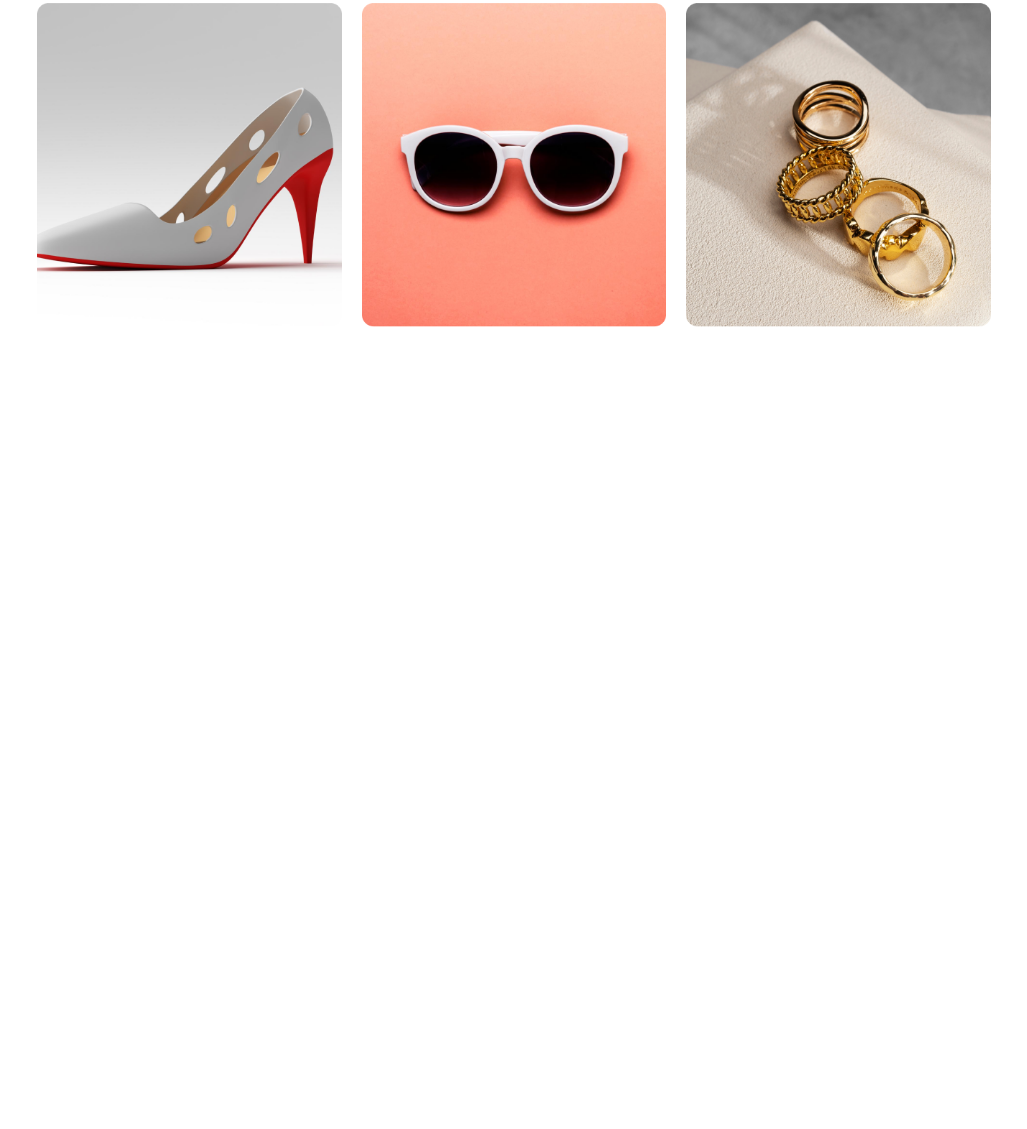
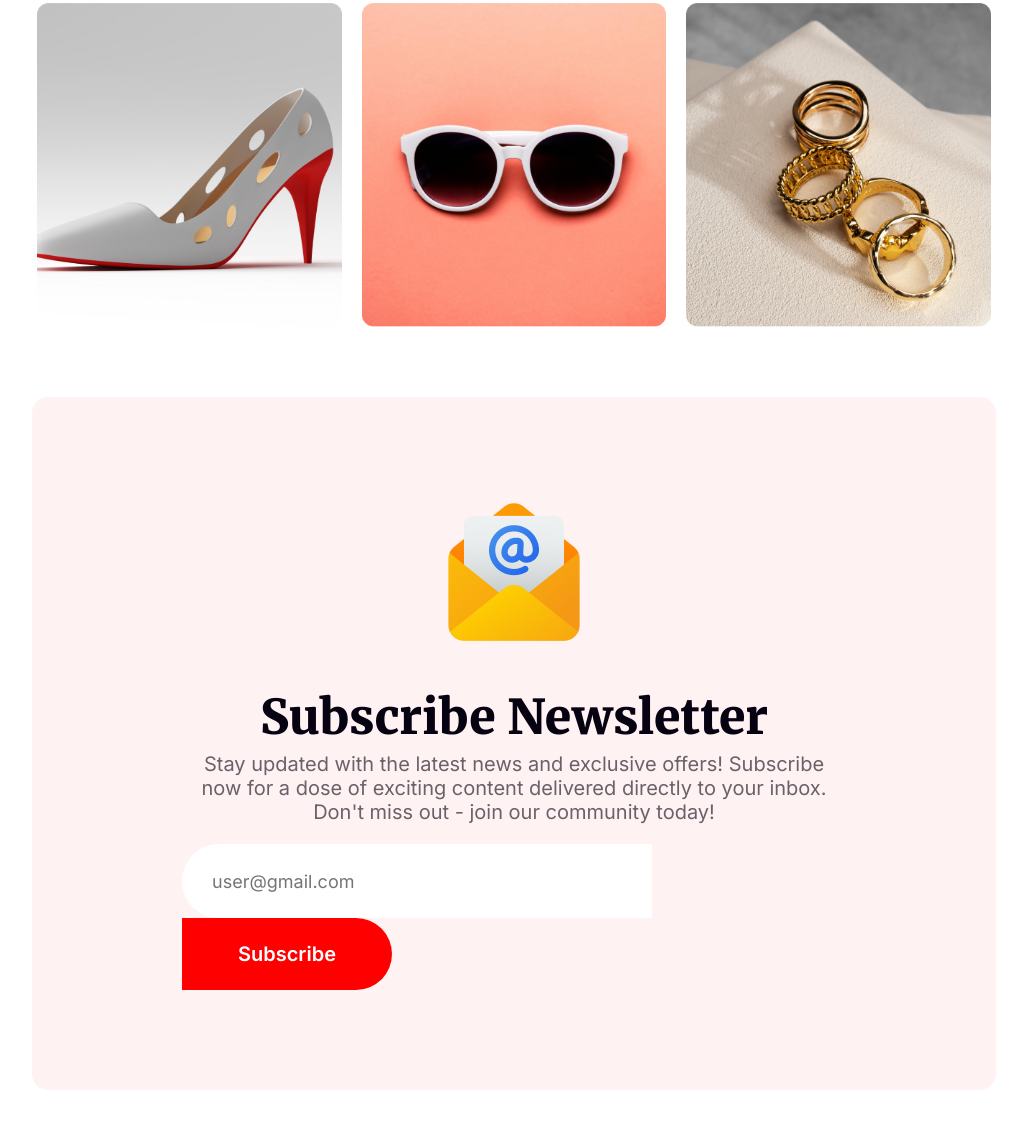
Before and after one commit to tayesh/newYearNewMission, a plain HTML site: page index.html in a window 1280 px wide. Shown: the part 4452-5581 px from the top of the page, without its empty margins (126-1153 px from the left). Before the commit the page ends 4807 px from the top, so only its background shows below. Drawn offline with Linux system fonts and the light colour scheme.

Commit message:
subscribe done

```diff
--- a/index.html
+++ b/index.html
@@ -81,6 +81,16 @@
             </div>
 
         </section>
+        <section id="Subscribe">
+            <img src="images/Group 61.png" alt="">
+            <h2>Subscribe Newsletter</h2>
+            <p>Stay updated with the latest news and exclusive offers! Subscribe now for a dose of exciting content delivered directly to your inbox. Don't miss out - join our community today!</p>
+            <div>
+                <input type="email" name="" id="" placeholder="user@gmail.com">
+                <button>Subscribe</button>
+            </div>
+
+        </section>
     </main>
 
 </body>
--- a/style.css
+++ b/style.css
@@ -203,7 +203,76 @@ header h2{
 }
 #gridc img{
     width: 100%;
+    transition:transform 0.3s ease;
 }
+#gridc img:hover{
+    transform: scale(1.015);
+}
+
 #bestGifts{
     padding: 20px 120px;
 }
+
+
+/*subscribe*/
+#Subscribe{
+    display: flex;
+    flex-direction: column;
+    justify-content: center;
+    align-items: center;
+    border-radius: 16px;
+    background: rgba(255, 0, 0, 0.05);
+    margin: 50px 150px;
+    padding: 100px 150px;
+}
+#Subscribe h2{
+    color: #070211;
+    text-align: center;
+    font-family: Merriweather;
+    font-size: 48px;
+    font-weight: 900;
+    margin-bottom: 0;
+}
+#Subscribe p{
+    color: rgba(7, 2, 17, 0.60);
+    text-align: center;
+    font-family: Inter;
+    font-size: 20px;
+    font-weight: 400;
+    margin-top: 5px;
+}
+input{
+    width: 440px;
+    height: 72px;
+    border-top-left-radius: 50px;
+    border-bottom-left-radius: 50px;
+    border: 0;
+    padding-right: 0;
+    padding-left: 30px;
+    color: rgba(7, 2, 17, 0.30);
+    font-family: Inter;
+    font-size: 18px;
+    font-weight: 400;
+    margin-right: 0;
+    outline: 0;
+}
+#Subscribe button{
+    padding-block: 0;
+    padding-inline: 0;
+    padding-left: 0;
+    margin-left: 0;
+    width: 210px;
+    height: 72px;
+    color: #FFF;
+    text-align: center;
+    font-family: Inter;
+    font-size: 20px;
+    font-weight: 600;
+    background-color: #F00;
+    border-top-right-radius: 50px;
+    border-bottom-right-radius: 50px;
+    border: 0;
+    outline:0;
+
+
+}
```
